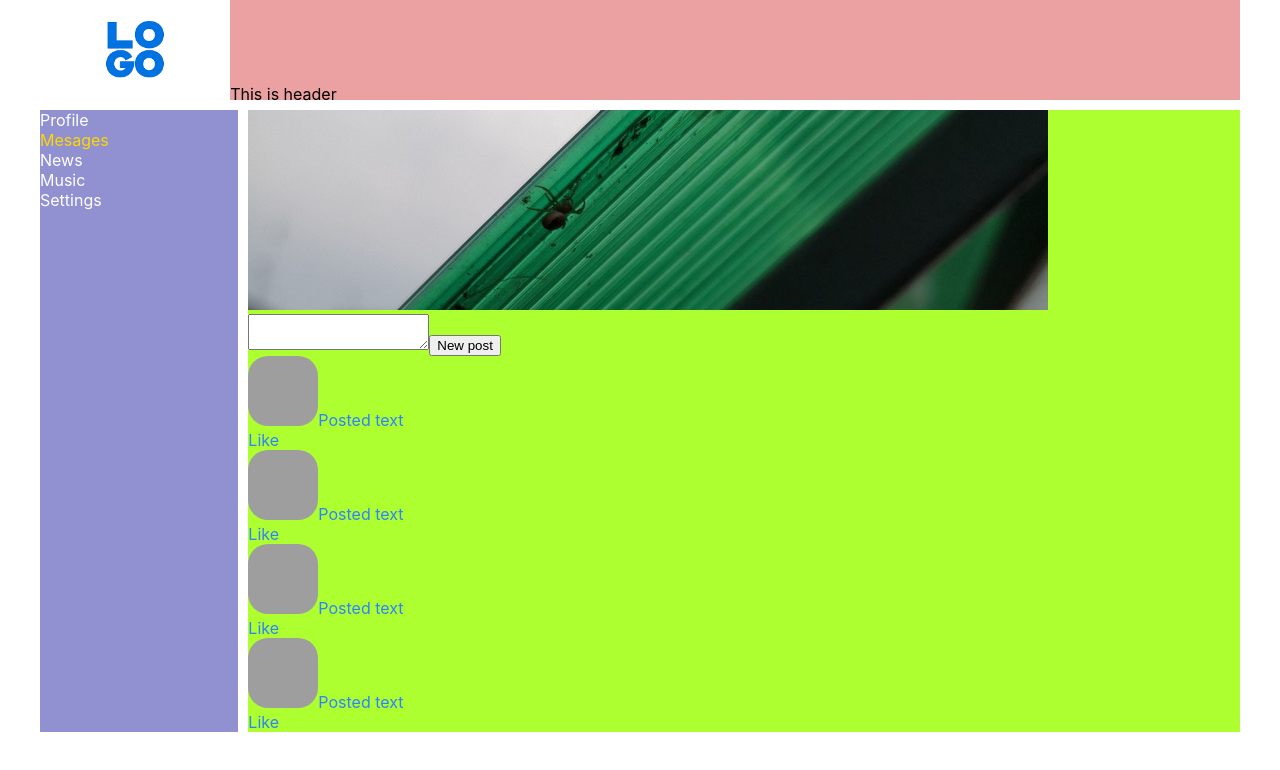
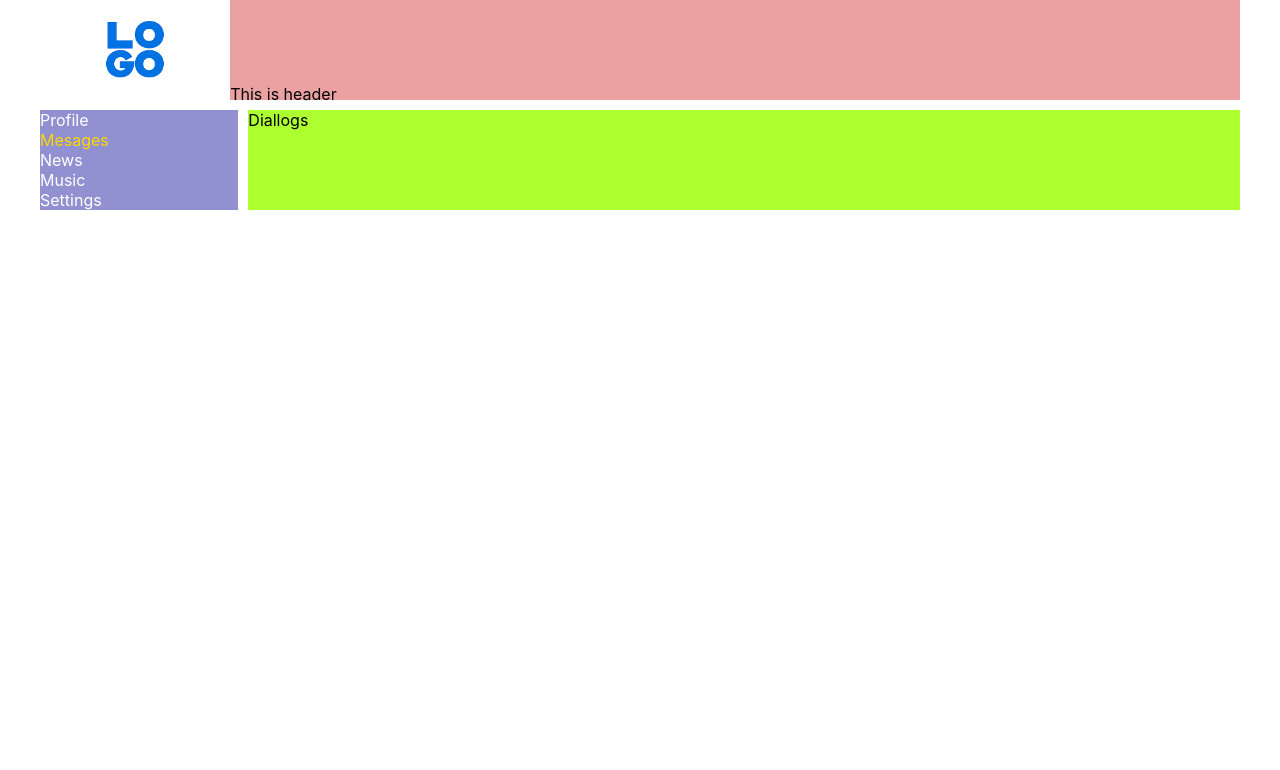
Before and after one commit to Cepmuk/React-SN, a React (Create React App) app: page / in a window 1280 px wide. Shown: the top 770 px of the page. Built offline with nearby package versions, Linux system fonts and the light colour scheme; grey boxes are pictures that could not be loaded.

Commit message:
Diallogs aded, some refactoring

```diff
--- a/src/App.css
+++ b/src/App.css
@@ -7,6 +7,6 @@
   grid-gap: 10px;
   grid-template-areas:
   'h h'
-  'n p'
+  'n c'
   /* 'f f'; */
 }
--- a/src/App.js
+++ b/src/App.js
@@ -1,7 +1,7 @@
 import './App.css';
 import Header from './components/Header/Header';
 import Navbar from './components/Navbar/Navbar';
-import Profile from './components/Profile/Profile';
+import Content from './components/Content/Content';
 // import Footer from './components/Footer/Footer';
 
 const App = () => {
@@ -10,7 +10,7 @@ const App = () => {
 
       <Header />
       <Navbar />
-      <Profile />
+      <Content />
       {/* <Footer /> */}
 
     </div>
--- /dev/null
+++ b/src/components/Content/Content.js
@@ -0,0 +1,14 @@
+import s from './Content.module.css'
+import Diallogs from './Diallogs/Diallogs'
+import Profile from './Profile/Profile'
+
+const Content = () => {
+    return (
+        <div className={s.content}>
+            <Diallogs />
+            {/* <Profile /> */}
+        </div>
+    )
+}
+
+export default Content
--- /dev/null
+++ b/src/components/Content/Content.module.css
@@ -0,0 +1,4 @@
+.content {
+    grid-area: c;
+    background-color: greenyellow;
+  }
--- /dev/null
+++ b/src/components/Content/Diallogs/Diallogs.js
@@ -0,0 +1,11 @@
+import s from './Diallogs.module.css'
+
+const Diallogs = () => {
+    return (
+        <div >
+            Diallogs
+        </div>
+    )
+}
+
+export default Diallogs
--- a/src/components/Profile/MyPosts/Post/Post.js
+++ b/src/components/Content/Profile/MyPosts/Post/Post.js
@@ -1,14 +1,14 @@
 import s from './Post.module.css'
 
-const Post = () => {
+const Post = (props) => {
     return (
         <div className={s.post}>
             <div >
                 <img src='https://encrypted-tbn0.gstatic.com/images?q=tbn:ANd9GcQnMIMfBH0TDkQ_TBrZOHgQRSKTjlLWZ6CRDw&usqp=CAU' />
-
-                Posted text
+                {props.message}
             </div>
             <div>
+                <span>Likes: {props.likesCounter} </span>
                 <span>Like</span>
             </div>
 
--- a/src/components/Profile/MyPosts/PostsWall.js
+++ b/src/components/Content/Profile/MyPosts/PostsWall.js
@@ -11,10 +11,8 @@ const MyPosts = () => {
                 </button>
             </div>
 
-            <Post />
-            <Post />
-            <Post />
-            <Post />
+            <Post message='New post' likesCounter='10'/>
+            <Post message='My first post' likesCounter='42'/>
 
         </div>
 
--- a/src/components/Profile/Profile.module.css
+++ b/src/components/Content/Profile/Profile.module.css
@@ -1,8 +1,3 @@
-.profile {
-    grid-area: p;
-    background-color: greenyellow;
-  }
-
   .profile img {
     max-width: 1200px;
     max-height: 200px;
```
Also changed, not shown: src/components/Content/Diallogs/Diallogs.module.css (added), src/components/Content/Profile/Background.jpg (renamed from src/components/Profile/Background.jpg), src/components/Content/Profile/MyPosts/Post/Post.module.css (renamed from src/components/Profile/MyPosts/Post/Post.module.css), src/components/Content/Profile/MyPosts/PostsWall.module.css (added), src/components/Content/Profile/Profile.js (renamed from src/components/Profile/Profile.js).
